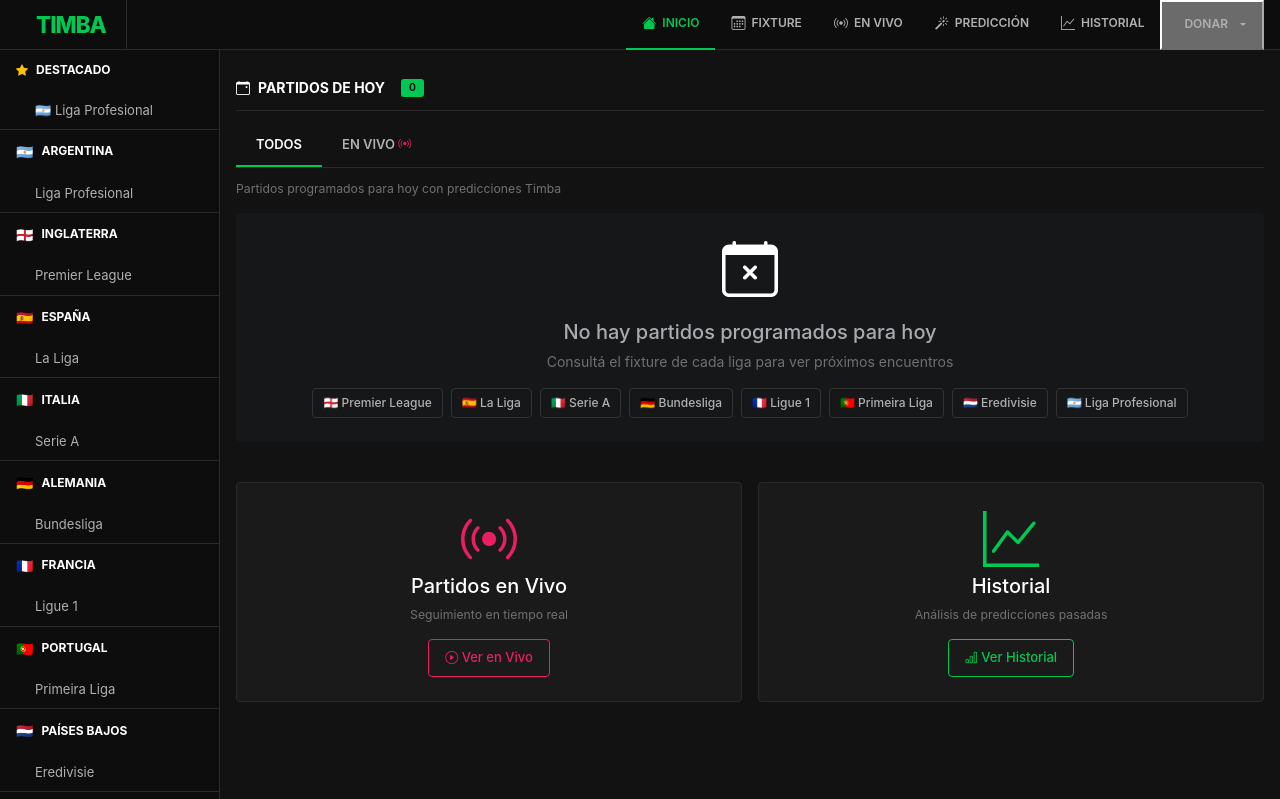
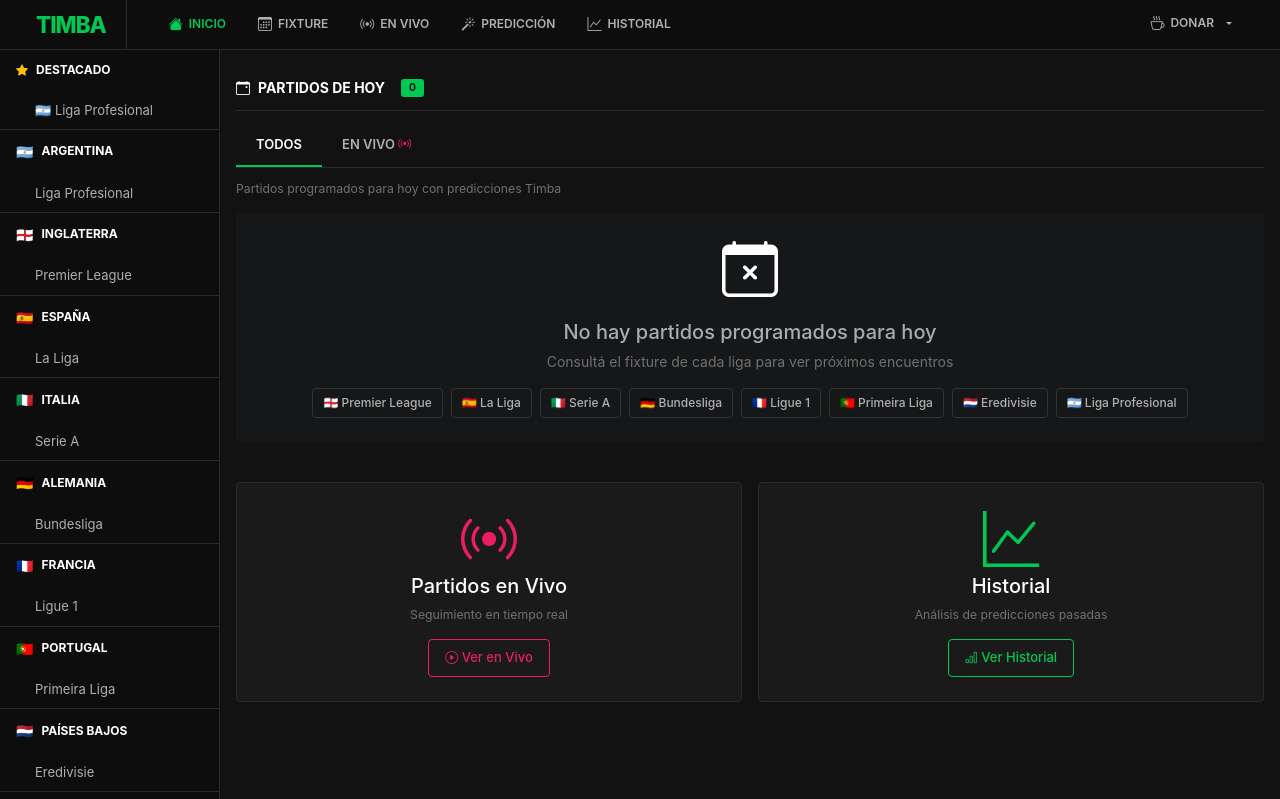
Before and after one commit to 1nachu/timba-predicciones, a Flask app: page / in a window 1280 px wide. Shown: the top 799 px of the page. Run offline with Flask 3, Linux system fonts and the light colour scheme; some libraries are stand-ins or nearby versions.

Commit message:
fix: restore navbar layout, fix donate button colors and copy button icons

```diff
--- a/static/bootstrap-icons-minimal.css
+++ b/static/bootstrap-icons-minimal.css
@@ -38,6 +38,7 @@
 .bi-check2-all::before { content: "\f26f"; }
 .bi-clipboard-data::before { content: "\f28c"; }
 .bi-clock::before { content: "\f293"; }
+.bi-cup-hot::before { content: "\f7eb"; }
 .bi-dash::before { content: "\f2ea"; }
 .bi-dash-lg::before { content: "\f63b"; }
 .bi-database-x::before { content: "\f8c3"; }
--- a/static/style.css
+++ b/static/style.css
@@ -965,6 +965,9 @@ footer, .footer {
     gap: 6px;
     border-bottom: 2px solid transparent;
     transition: all 0.15s;
+    background: none;
+    border: none;
+    cursor: pointer;
 }
 
 .nav-link-top:hover {
@@ -985,6 +988,7 @@ footer, .footer {
 /* Dropdown en Navbar */
 .dropdown .nav-link-top.dropdown-toggle {
     padding: 0 16px;
+    border-bottom: 2px solid transparent;
 }
 
 .dropdown .nav-link-top.dropdown-toggle::after {
@@ -1028,6 +1032,9 @@ footer, .footer {
 .navbar-actions {
     margin-left: auto;
     padding-right: 16px;
+    display: flex;
+    align-items: center;
+    height: 100%;
 }
 
 /* Copy button style */
--- a/templates/base.html
+++ b/templates/base.html
@@ -50,6 +50,8 @@
                 <a href="/history" class="nav-link-top {% if request.endpoint == 'history' %}active{% endif %}">
                     <i class="bi bi-graph-up"></i> HISTORIAL
                 </a>
+            </div>
+            <div class="navbar-actions d-none d-md-flex">
                 <div class="dropdown">
                     <button class="nav-link-top dropdown-toggle" type="button" data-bs-toggle="dropdown" aria-expanded="false">
                         <i class="bi bi-cup-hot"></i> DONAR
@@ -212,7 +214,7 @@
                     <div class="mt-3 d-flex align-items-center justify-content-center gap-2 flex-wrap">
                         <code id="btcAddress" style="word-break: break-all; flex: 1; min-width: 200px;">Bc1phgvsg3mgrvp3jtukj7uh8aadsm8xa520u4gdk3lrdjkk5pzxnjest3439j</code>
                         <button type="button" class="btn btn-copy" id="copyBtcBtn" title="Copiar dirección">
-                            <i class="bi bi-clipboard"></i>
+                            <i class="bi bi-clipboard-data"></i>
                         </button>
                     </div>
                 </div>
@@ -289,7 +291,7 @@
                         // Cambiar icono temporalmente
                         const icon = copyBtcBtn.querySelector('i');
                         const originalClass = icon.className;
-                        icon.className = 'bi bi-check-lg';
+                        icon.className = 'bi bi-check2-all';
                         copyBtcBtn.classList.add('copied');
 
                         setTimeout(function() {
```
